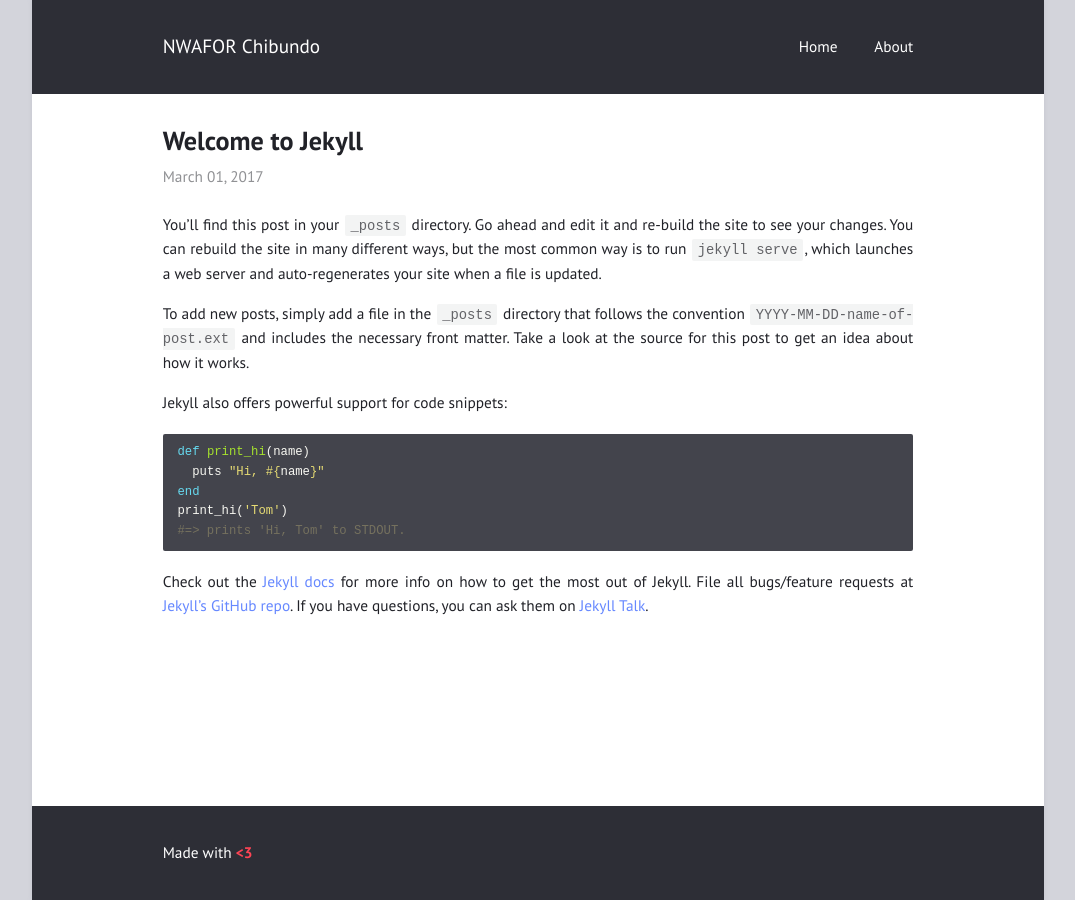
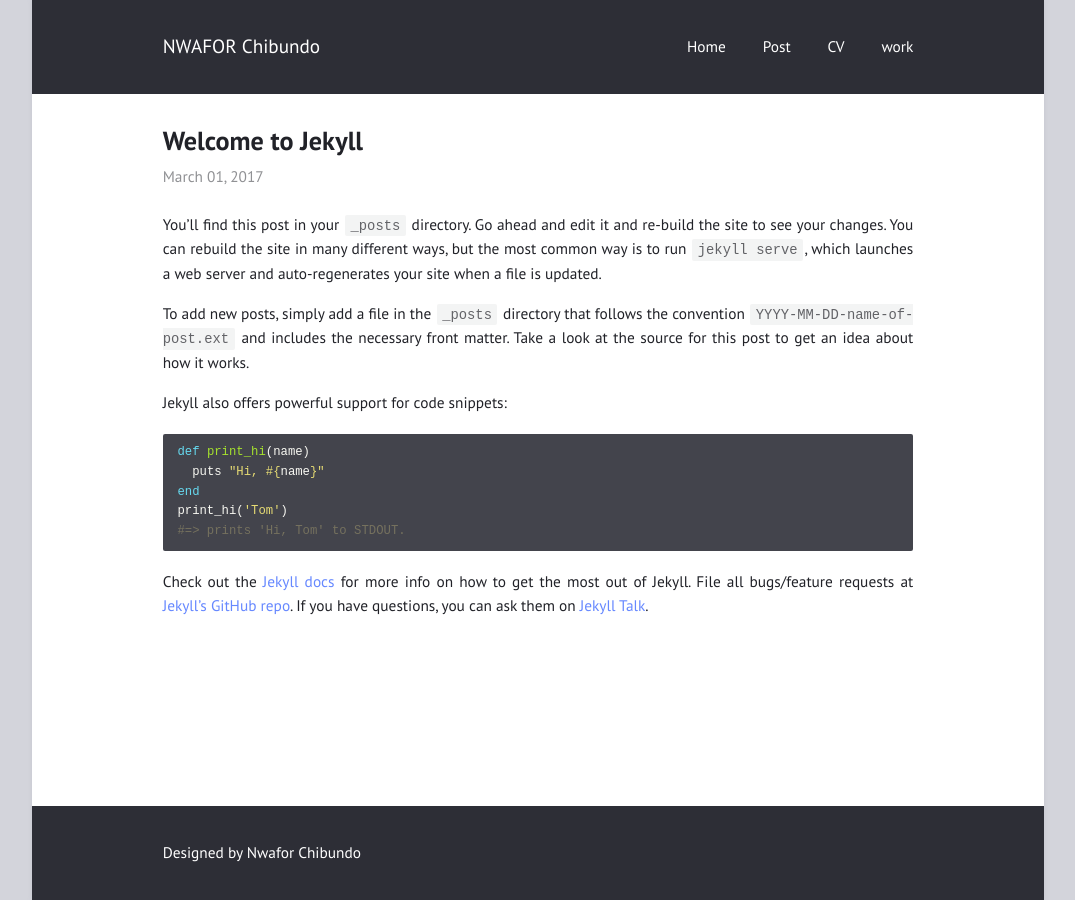
Before and after one commit to nwaforchibundo/nc, a Jekyll site: the page built from _posts/2017-03-01-welcome-to-jekyll.md, in a window 1280 px wide. Shown: the whole page, without its empty margins (102-1177 px from the left). Built offline with Jekyll 4.4.1, drawn with Linux system fonts in a browser that asks for light colours.

Commit message:
Update _config.yml

```diff
--- a/_config.yml
+++ b/_config.yml
@@ -1,6 +1,6 @@
 title: "NWAFOR Chibundo"
-author: "Blog Author"
-description: "Made with <b style=\"color: #f45;\">&lt;3</b>"
+author: "Nwafor Chibundo"
+description: "Designed by Nwafor Chibundo"
 permalink: /:title/
 lang: "en"
 excerpt_separator: "\n\n\n"
@@ -16,8 +16,10 @@
 # Menu
 
 navigation:                # accepts {file, title, url, icon, sidebaricon}
-  - {file: "index.html"}
-  - {file: "README.md"}
+  - {file: "index.html", title: "Home"}
+  - {file: "README.md", title: "Post"}
+  - {file: "my_cv.pdf", title: "CV"}
+  - {url: "https://www.femto-st.fr/en/femto-people/chibundonwafor", title: "work"}
 
 external:                  # shows a footer with social links - for available icons see fontawesome.com/icons
   - {title: Mail, icon: envelope, url: "mailto:niklasbuschmann@users.noreply.github.com"}
```
